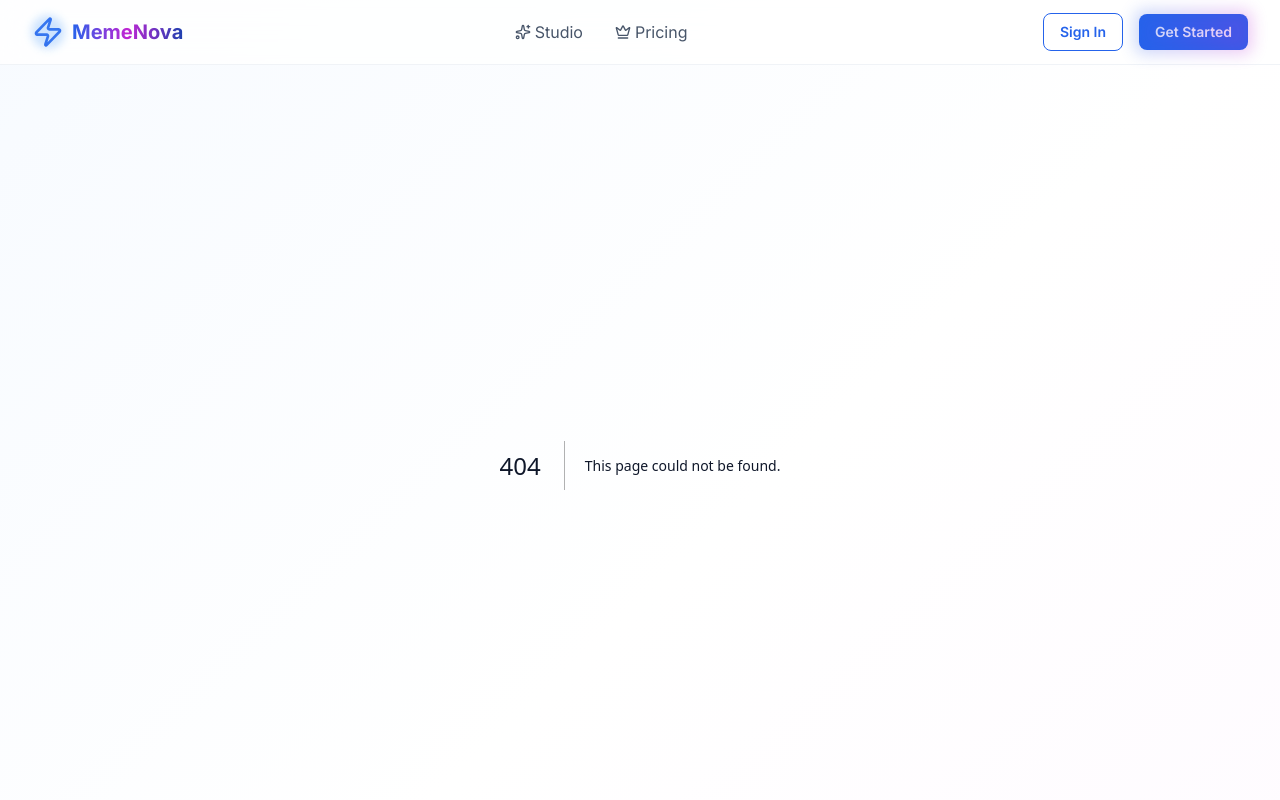
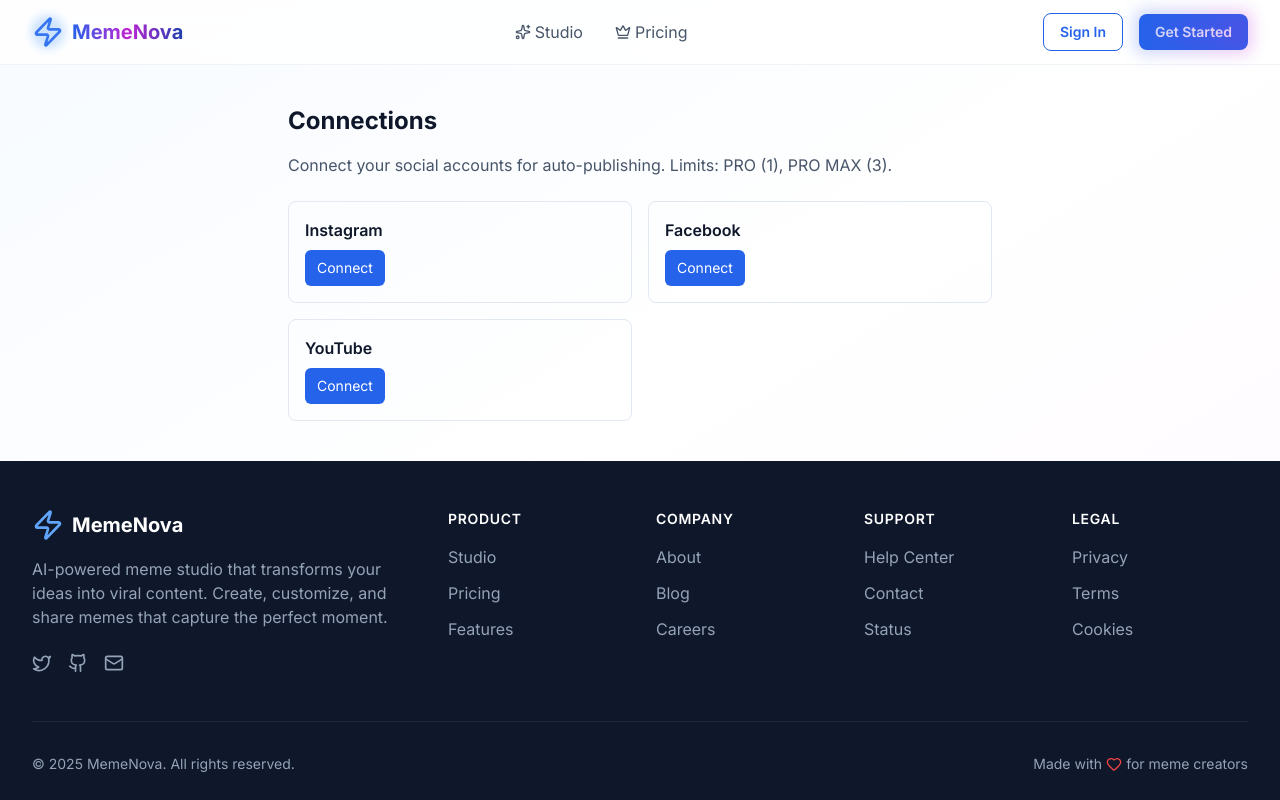
Before and after one commit to Nunisabivek/memenova, a Next.js app in the folder frontend/: page /connections in a window 1280 px wide. Before the commit this address had no page. Shown: the top 800 px of the page. Built offline with nearby package versions, Linux system fonts and the light colour scheme.

Commit message:
feat(frontend): add Account menu with Account/Billing/Connections pages; show plan and menu after sign-in; SaaS-ready nav

```diff
--- /dev/null
+++ b/frontend/app/account/page.tsx
@@ -0,0 +1,8 @@
+export default function AccountPage() {
+	return (
+		<div className="max-w-3xl mx-auto px-4 sm:px-6 lg:px-8 py-10">
+			<h1 className="text-2xl font-bold mb-4">Account</h1>
+			<p className="text-secondary-600">This is a placeholder. We will surface profile, plan, and usage here.</p>
+		</div>
+	)
+}
--- /dev/null
+++ b/frontend/app/billing/page.tsx
@@ -0,0 +1,8 @@
+export default function BillingPage() {
+	return (
+		<div className="max-w-3xl mx-auto px-4 sm:px-6 lg:px-8 py-10">
+			<h1 className="text-2xl font-bold mb-4">Billing</h1>
+			<p className="text-secondary-600">Integrate your payment provider here (Stripe recommended). Placeholder UI.</p>
+		</div>
+	)
+}
--- /dev/null
+++ b/frontend/app/connections/page.tsx
@@ -0,0 +1,22 @@
+export default function ConnectionsPage() {
+	return (
+		<div className="max-w-3xl mx-auto px-4 sm:px-6 lg:px-8 py-10">
+			<h1 className="text-2xl font-bold mb-4">Connections</h1>
+			<p className="text-secondary-600 mb-6">Connect your social accounts for auto-publishing. Limits: PRO (1), PRO MAX (3).</p>
+			<div className="grid grid-cols-1 md:grid-cols-2 gap-4">
+				<div className="border rounded-lg p-4">
+					<h2 className="font-semibold mb-2">Instagram</h2>
+					<button className="px-3 py-2 text-sm rounded-md bg-primary-600 text-white">Connect</button>
+				</div>
+				<div className="border rounded-lg p-4">
+					<h2 className="font-semibold mb-2">Facebook</h2>
+					<button className="px-3 py-2 text-sm rounded-md bg-primary-600 text-white">Connect</button>
+				</div>
+				<div className="border rounded-lg p-4">
+					<h2 className="font-semibold mb-2">YouTube</h2>
+					<button className="px-3 py-2 text-sm rounded-md bg-primary-600 text-white">Connect</button>
+				</div>
+			</div>
+		</div>
+	)
+}
--- /dev/null
+++ b/frontend/components/layout/AccountMenu.tsx
@@ -0,0 +1,37 @@
+"use client"
+import Link from 'next/link'
+import { useState, useEffect } from 'react'
+import { Menu } from 'lucide-react'
+
+export function AccountMenu() {
+	const [open, setOpen] = useState(false)
+	const [email, setEmail] = useState<string>('')
+	const [plan, setPlan] = useState<string>('')
+
+	useEffect(() => {
+		if (typeof window !== 'undefined') {
+			setEmail(localStorage.getItem('userEmail') || '')
+			setPlan(localStorage.getItem('userPlan') || '')
+		}
+	}, [])
+
+	return (
+		<div className="relative">
+			<button onClick={() => setOpen(!open)} className="inline-flex items-center gap-2 text-sm px-3 py-2 rounded-md border border-secondary-200 hover:bg-secondary-50">
+				<Menu className="w-4 h-4" />
+				<span>{email || 'Account'}</span>
+			</button>
+			{open && (
+				<div className="absolute right-0 mt-2 w-56 rounded-md border border-secondary-200 bg-white shadow-lg z-50">
+					<div className="px-3 py-2 text-xs text-secondary-600">Plan: {plan || 'Free'}</div>
+					<div className="h-px bg-secondary-200" />
+					<div className="py-1 text-sm">
+						<Link href="/account" className="block px-3 py-2 hover:bg-secondary-50">Account</Link>
+						<Link href="/billing" className="block px-3 py-2 hover:bg-secondary-50">Billing</Link>
+						<Link href="/connections" className="block px-3 py-2 hover:bg-secondary-50">Connections</Link>
+					</div>
+				</div>
+			)}
+		</div>
+	)
+}
--- a/frontend/components/layout/Header.tsx
+++ b/frontend/components/layout/Header.tsx
@@ -5,6 +5,7 @@ import axios from 'axios'
 import { motion, AnimatePresence } from 'framer-motion'
 import { Menu, X, Zap, Sparkles, Crown } from 'lucide-react'
 import { Button } from '../ui/Button'
+import { AccountMenu } from './AccountMenu'
 import { Input } from '../ui/Input'
 
 export function Header() {
@@ -65,6 +66,7 @@ export function Header() {
           {/* Desktop CTA */}
           <div className="hidden md:flex items-center space-x-4">
             <div className="text-xs text-secondary-600 mr-2">{plan ? `Plan: ${plan}` : ''}</div>
+            {plan ? <AccountMenu /> : null}
             {!plan ? (
               <>
                 <Button variant="outline" size="sm" onClick={() => setShowAuth(true)}>
```
